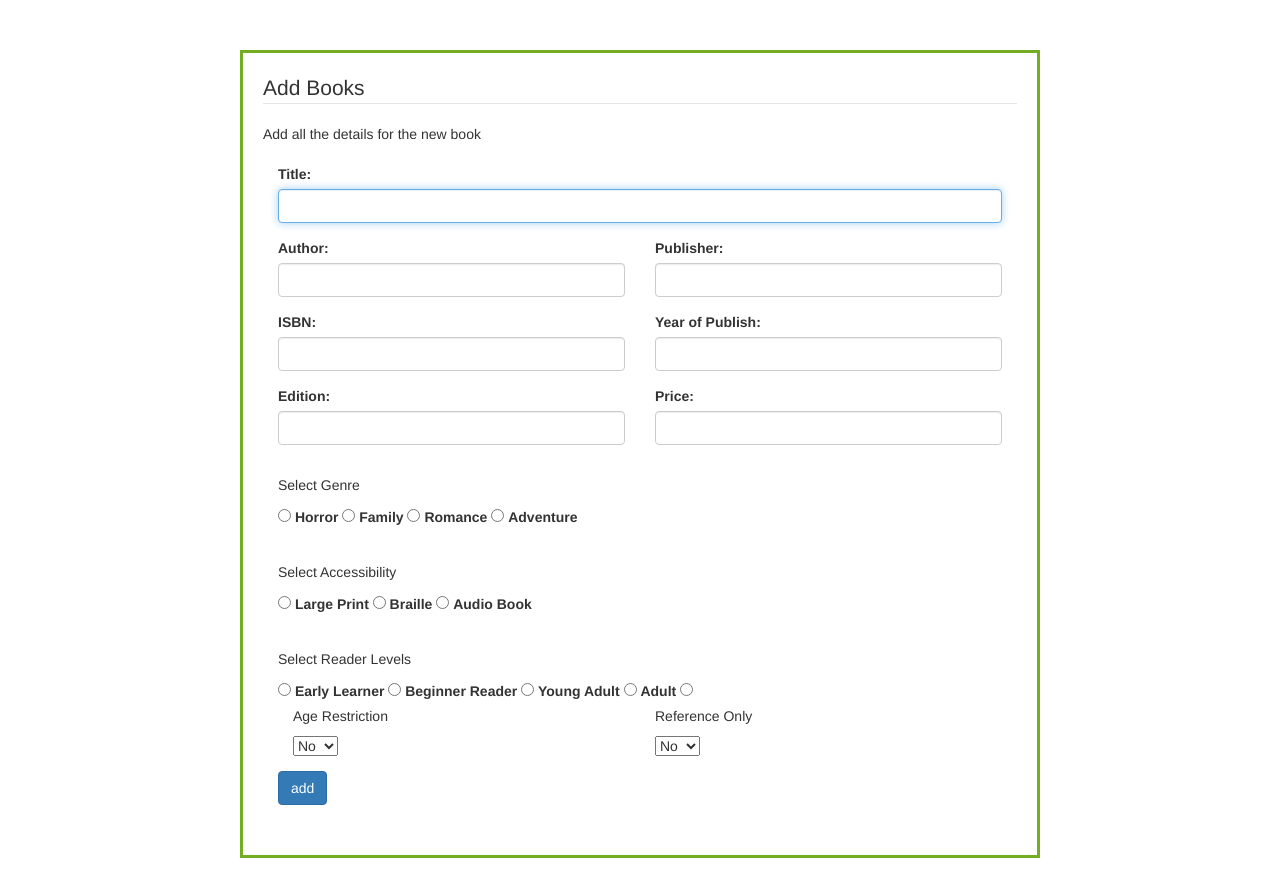
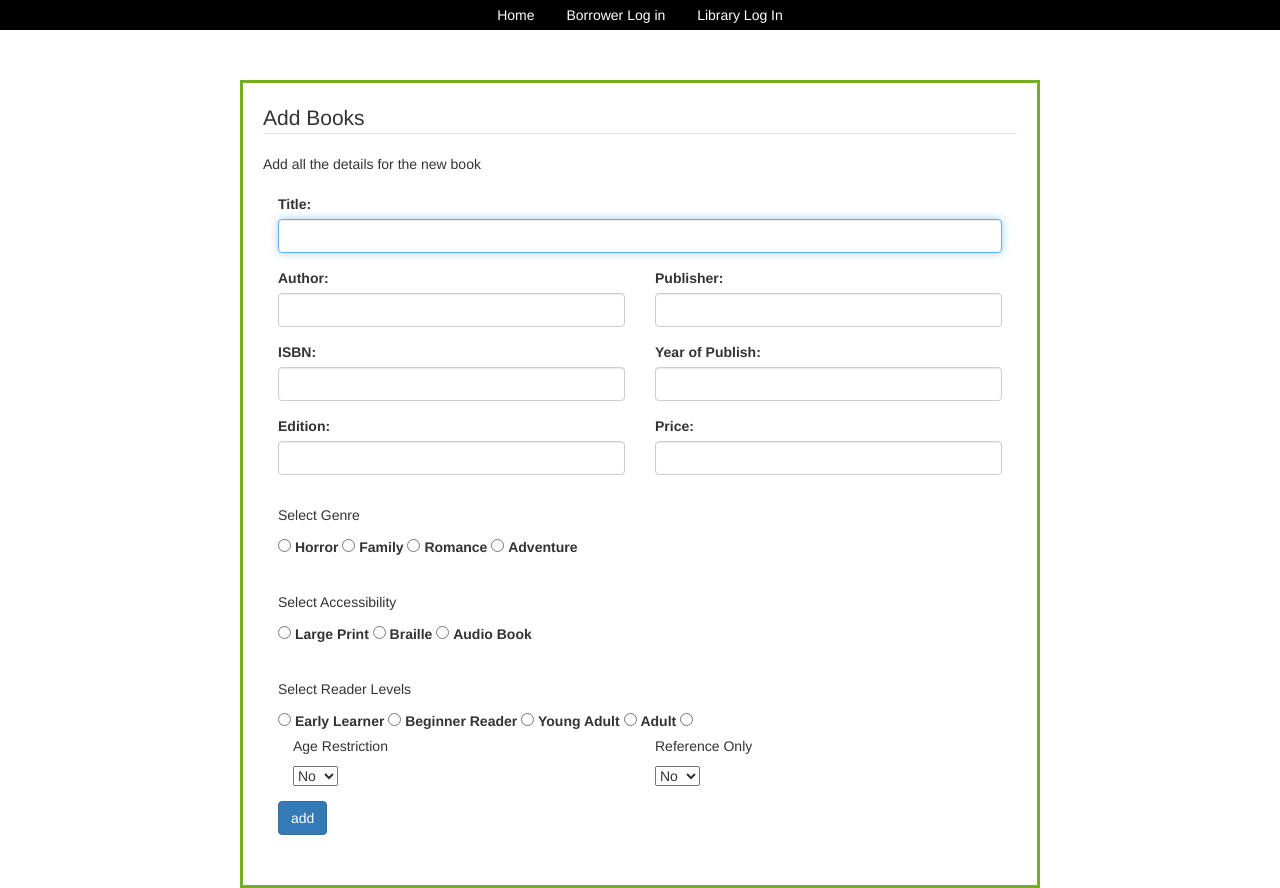
Before and after one commit to The4Rogues/Exercise21, a PHP site: page /AddBookForm.php in a window 1280 px wide. Before the commit the page ends 858 px from the top, so only its background shows below. Run offline with PHP 8.4, Linux system fonts and the light colour scheme.

Commit message:
fix: nav

```diff
--- a/AddBookForm.php
+++ b/AddBookForm.php
@@ -18,6 +18,15 @@
         <meta name="viewport" content="width=device-width, initial-scale=1">
     </head>
     <body>
+    <header>
+        <div id = "navbar">
+            <ul>
+                <li><a href ="index.php">Home</a></li>
+                <li><a href ="login.php">Borrower Log in</a></li>
+                <li><a href ="librarian.php">Library Log In</a></li>
+            </ul>
+        </div>
+    </header>
         <section class="w3-container">
             <div class="form-wrapper">
                 <form action="addBookAction.php" method="POST">
--- a/main.css
+++ b/main.css
@@ -6,6 +6,14 @@
 
 
 /* nav */
+
+#navbar ul {
+	margin: 0;
+	padding: 5px;
+	list-style-type: none;
+	text-align: center;
+	background-color: #000;
+	}
 
 #navbar ul li {
 	display: inline;
```
Also changed, not shown: BookSearchForm.php (+9 -0 lines).
